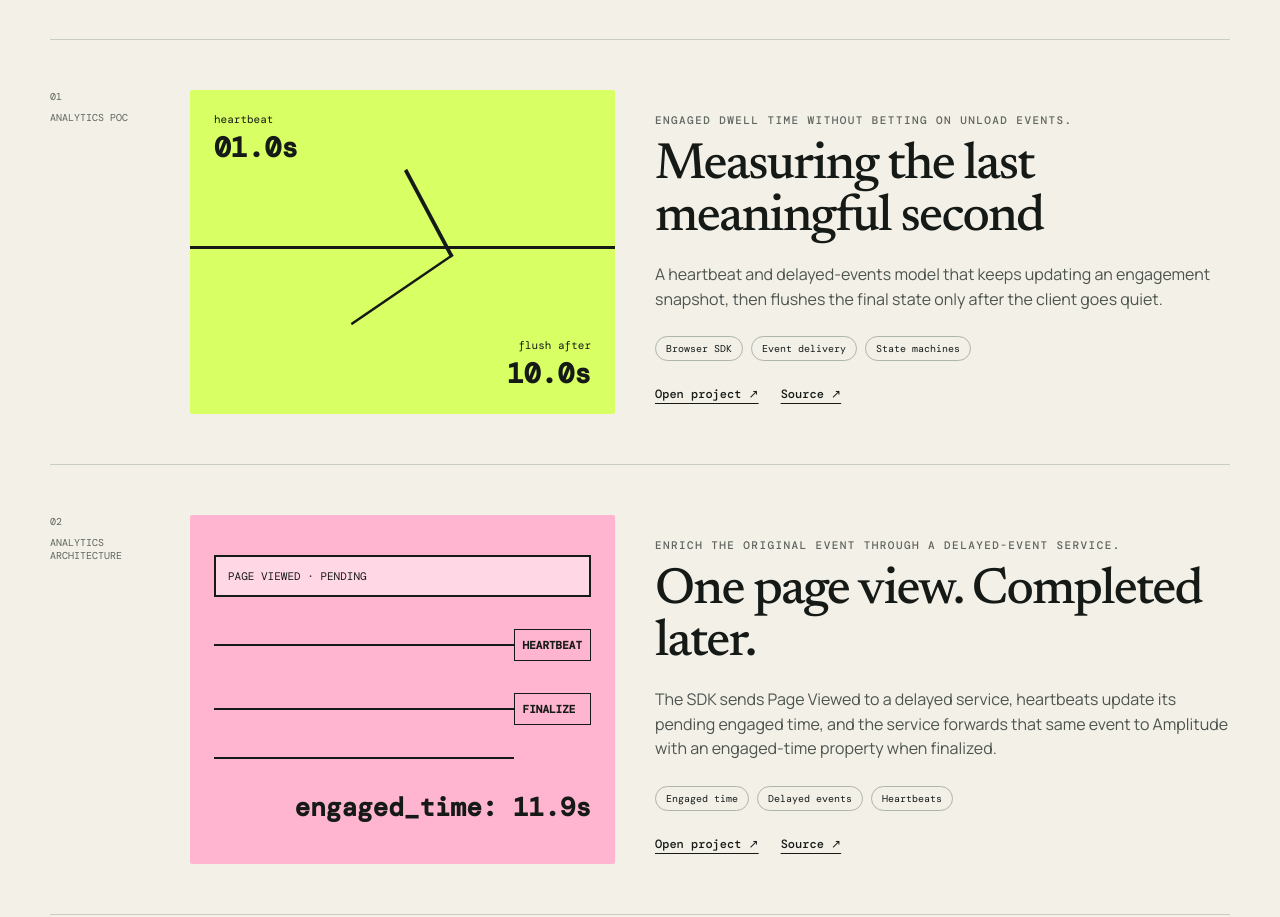
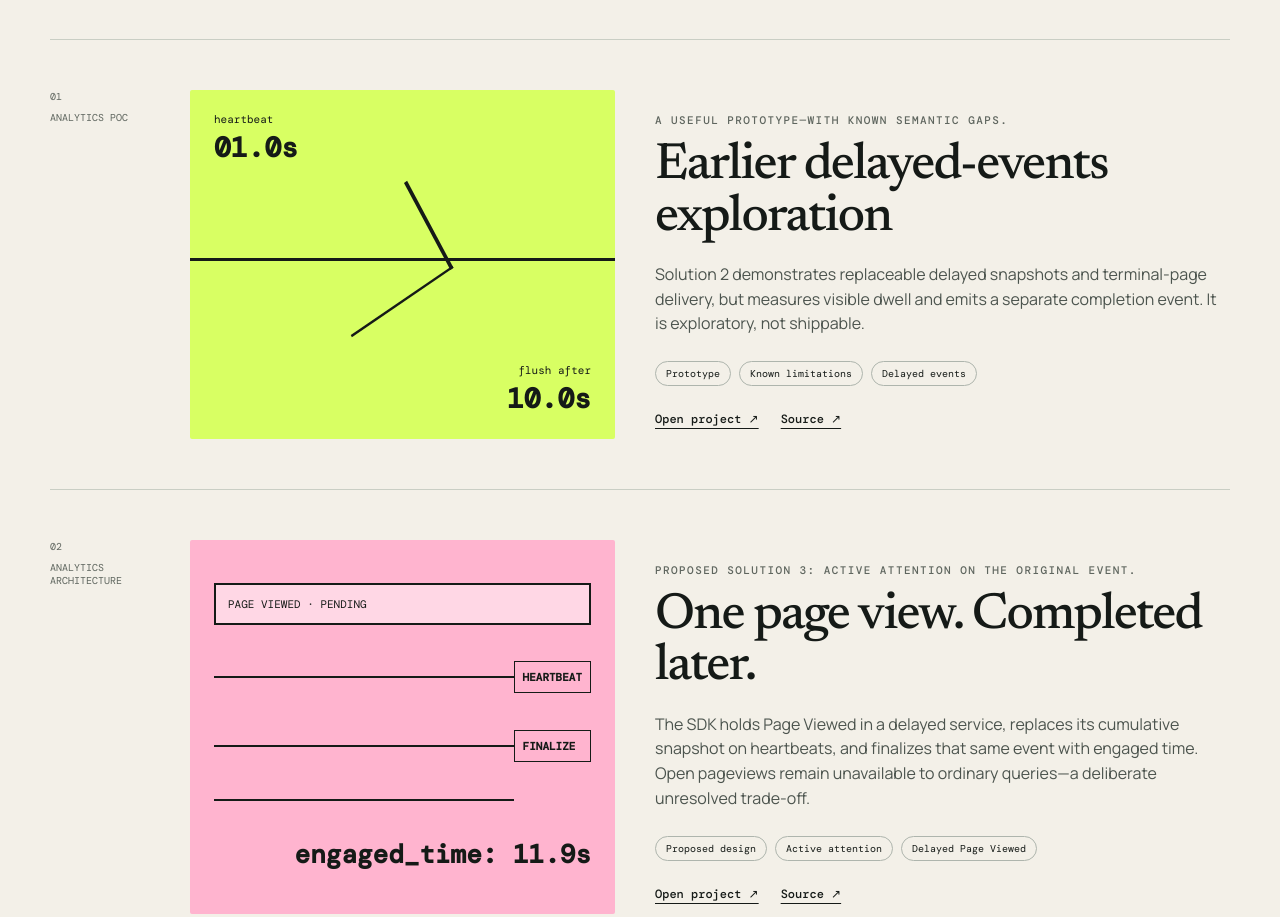
Before and after one commit to Mercy811/mercy811.github.io, an Astro site: page / in a window 1280 px wide. Shown: the part 1014-1931 px from the top of the page. Built offline with nearby package versions, Linux system fonts and the light colour scheme; Astro itself is replaced by a stand-in of ours; a web font is replaced by a local one.

Commit message:
docs: clarify engaged time proposal status

```diff
--- a/src/pages/index.astro
+++ b/src/pages/index.astro
@@ -5,10 +5,10 @@ const projects = [
   {
     number: '01',
     type: 'Analytics POC',
-    title: 'Measuring the last meaningful second',
-    subtitle: 'Engaged dwell time without betting on unload events.',
-    description: 'A heartbeat and delayed-events model that keeps updating an engagement snapshot, then flushes the final state only after the client goes quiet.',
-    tags: ['Browser SDK', 'Event delivery', 'State machines'],
+    title: 'Earlier delayed-events exploration',
+    subtitle: 'A useful prototype—with known semantic gaps.',
+    description: 'Solution 2 demonstrates replaceable delayed snapshots and terminal-page delivery, but measures visible dwell and emits a separate completion event. It is exploratory, not shippable.',
+    tags: ['Prototype', 'Known limitations', 'Delayed events'],
     href: 'https://mercy811.github.io/amplitude-engaged-dwell-poc/',
     source: 'https://github.com/Mercy811/amplitude-engaged-dwell-poc',
     tone: 'lime',
@@ -18,9 +18,9 @@ const projects = [
     number: '02',
     type: 'Analytics architecture',
     title: 'One page view. Completed later.',
-    subtitle: 'Enrich the original event through a delayed-event service.',
-    description: 'The SDK sends Page Viewed to a delayed service, heartbeats update its pending engaged time, and the service forwards that same event to Amplitude with an engaged-time property when finalized.',
-    tags: ['Engaged time', 'Delayed events', 'Heartbeats'],
+    subtitle: 'Proposed Solution 3: active attention on the original event.',
+    description: 'The SDK holds Page Viewed in a delayed service, replaces its cumulative snapshot on heartbeats, and finalizes that same event with engaged time. Open pageviews remain unavailable to ordinary queries—a deliberate unresolved trade-off.',
+    tags: ['Proposed design', 'Active attention', 'Delayed Page Viewed'],
     href: 'https://mercy811.github.io/amplitude-engaged-time-segments-poc/',
     source: 'https://github.com/Mercy811/amplitude-engaged-time-segments-poc',
     tone: 'pink',
```
